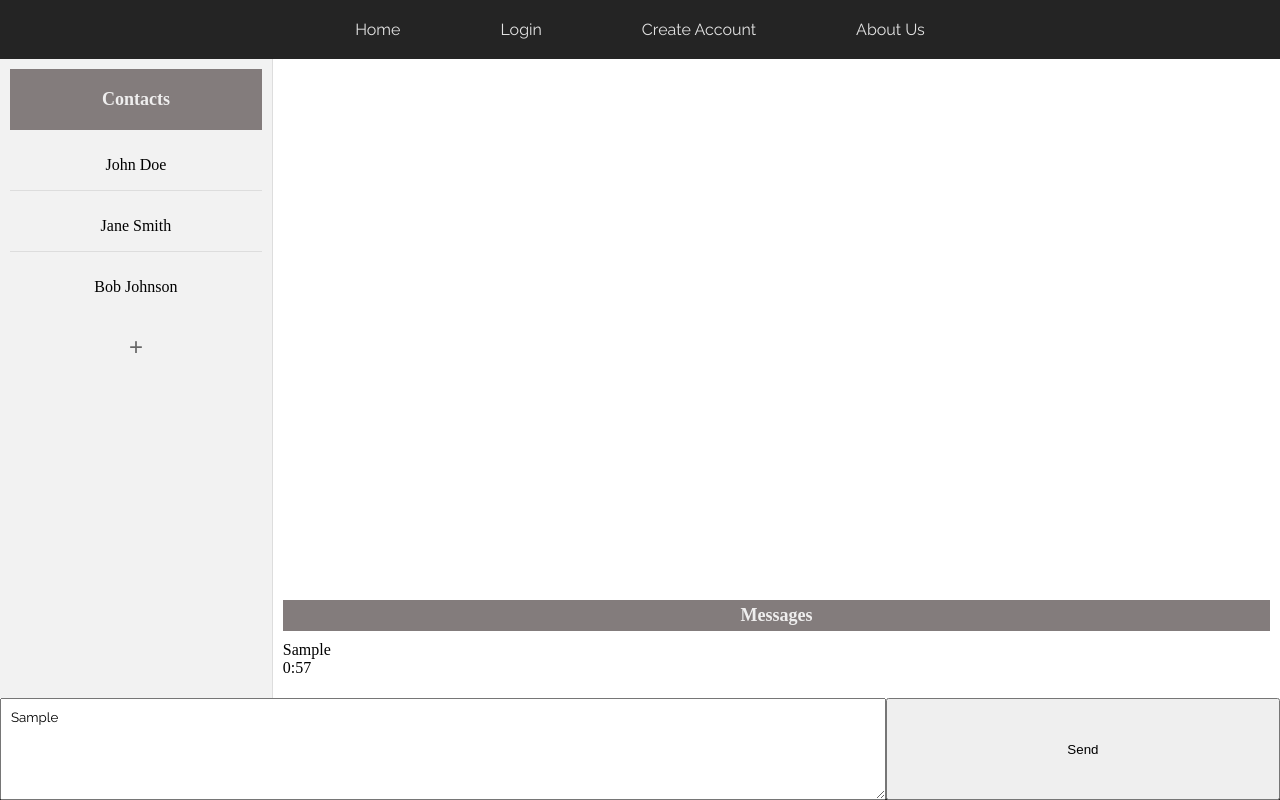
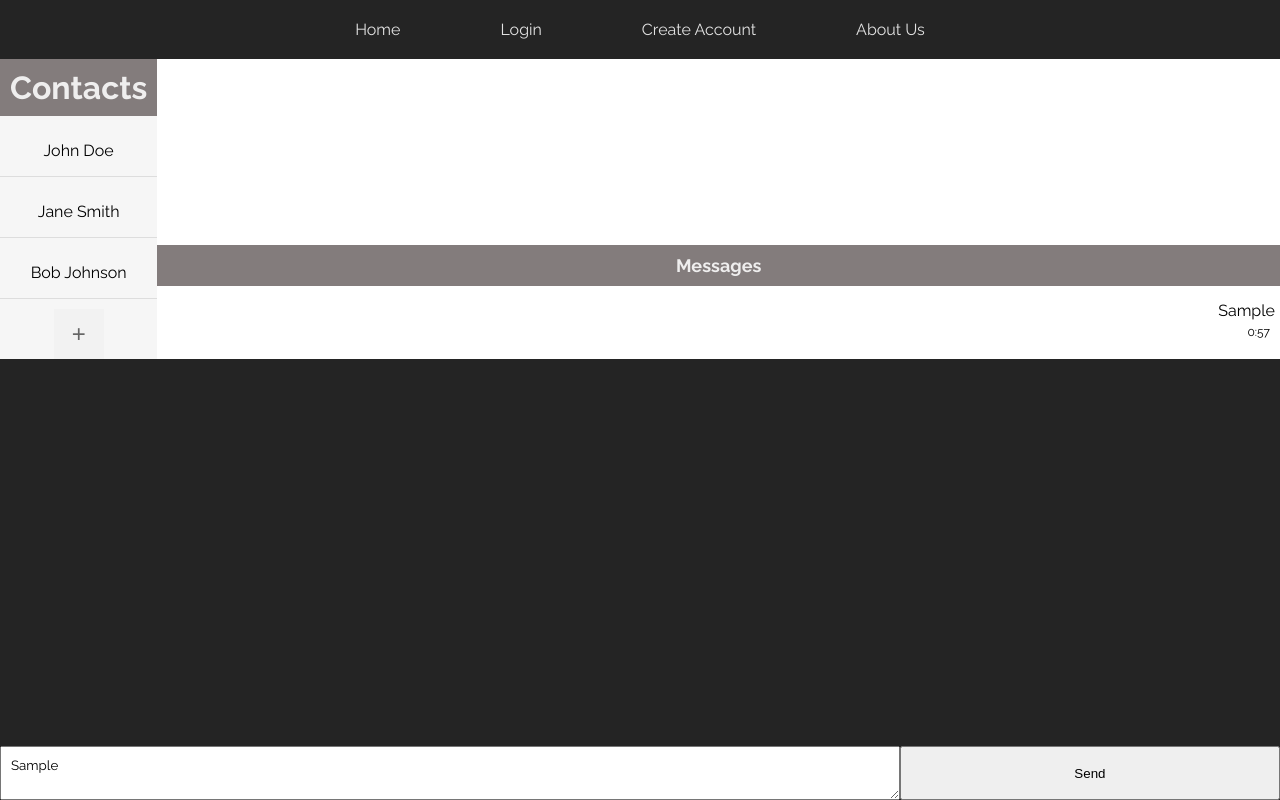
Before and after one commit to sergiogonzalezyes/Chat-Appliacation3, a React (Vite) app in the folder Chat-Application/: page /UserPage in a window 1280 px wide. Both pictures are taken after typing "Sample" into the empty fields and a click on the button "Send". Built offline with nearby package versions, Linux system fonts and the light colour scheme; no server answers.

Commit message:
updated some css

```diff
--- a/Chat-Application/src/App.css
+++ b/Chat-Application/src/App.css
@@ -1,4 +1,4 @@
- * {
+* {
     color-scheme: light dark;
     color: rgba(255, 255, 255, 0.87);
     margin: 0;
@@ -327,59 +327,51 @@ p {
 }
 /* UserPage CSS */
 
-#chatbox {
+.chatbox {
     display: flex;
-    height: 81vh;
-    width: 100wh;
+    flex-direction: row;
+    flex: 1;
 }
 
-#contacts,
-#messages {
+.contacts h1,
+.messages h1 {
+    margin: 0;
     padding: 10px;
-}
-#contacts {
-    width: 20%;
+    background-color: rgb(131, 124, 124);
+    font-family: "Raleway", sans-serif;
 }
 
-#contacts h1,
-#messages h1 {
-    margin: 0;
-    padding: 5px;
-    font-weight: bold;
-    background-color: rgb(131, 124, 124);
-}
-
-#contacts ul,
-#messages ul {
+.contacts ul,
+.messages ul {
     list-style: none;
     margin: 0;
     padding: 0;
     color: black;
+    font-family: "Raleway", sans-serif;
 }
 
-#contacts li,
-#messages li {
+.contacts li,
+.messages li {
     margin: 10px 0;
     color: black;
 }
 
-#input-form {
-    /* padding: 10px; */
-    width: 80vh;
+.input-form {
+    min-width: 100%;
 }
 
-#input-form textarea {
-    width: 80%;
-    height: 80px;
+.input-form textarea {
+    /* width: 80%; */
+    max-height: 100%;
     padding: 10px;
     /* resize: none; */
-    float: right;
+    /* float: right; */
 }
 
-#input-form button {
-    width: 50%;
-    float: right;
-    padding: 10px;
+.input-form button {
+    /* width: 50%; */
+    /* float: right; */
+    /* padding: 10px; */
     color: black;
 }
 
@@ -414,16 +406,15 @@ b {
     min-width: fit-content;
     font-family: "Raleway", sans-serif;
 }
-#chatbox {
-    display: flex;
-}
-#messagesandinputform {
-    width: 100%;
-    height: 100%;
+
+.messagesandinputform {
+    /* width: 100%;
+    height: 100%; */
 }
 .input_form {
     display: flex;
     width: 100%;
+    /* height: 100%; */
 }
 .submit_text_area {
     flex-grow: 7; /* Make the input take up 8/10 of the available space */
@@ -445,6 +436,122 @@ b {
 .user_container {
     min-width: fit-content;
 }
+
+.user_container {
+    display: flex;
+    flex-direction: row;
+    height: 100%;
+}
+
+/* .contacts {
+    display: flex;
+    flex-direction: column;
+    width: 20%;
+    background-color: #f2f2f2;
+    border-right: 1px solid #ddd;
+    height: 100%;
+} */
+
+/* .contacts h1 {
+    margin: 0;
+    padding: 20px;
+    font-size: 18px;
+    font-weight: bold;
+    text-align: center;
+} */
+
+/* .contacts ul {
+    list-style: none;
+    margin: 0;
+    padding: 0;
+} */
+
+.contacts li {
+    display: block;
+    width: 100%;
+    height: 50px;
+    line-height: 50px;
+    text-align: center;
+    border-bottom: 1px solid #ddd;
+    cursor: pointer;
+}
+
+/* .contacts li:last-child {
+    border-bottom: none;
+} */
+
+.contacts .add_user {
+    display: flex;
+    justify-content: center;
+    align-items: center;
+    width: 100%;
+    height: 50px;
+}
+
+.contacts .add_button {
+    display: block;
+    width: 50px;
+    height: 50px;
+    border: none;
+    background-color: #f2f2f2;
+    color: #666;
+    font-size: 24px;
+    cursor: pointer;
+}
+.messagesandinputform {
+    display: flex;
+    flex-direction: column-reverse;
+    /* overflow-y: scroll; */
+    width: 100%; /* Set the width to 80% to take up the remaining space */
+    background-color: #fff;
+}
+
+.messages h1 {
+    font-size: 18px;
+    font-weight: bold;
+    text-align: center;
+}
+
+/* .messages ul {
+    list-style: none;
+    margin: 0;
+    padding: 0;
+} */
+
+.messages li {
+    display: flex;
+    flex-direction: column;
+    margin-bottom: 20px;
+}
+
+.messages .username_id {
+    margin: 0;
+    font-size: 14px;
+    font-weight: bold;
+    color: #666;
+}
+
+.messages .message_time_div {
+    display: flex;
+    align-items: flex-end;
+}
+
+/* .messages .message {
+    margin: 0;
+    padding: 10px;
+    font-size: 14px;
+    background-color: #f2f2f2;
+    border-radius: 5px;
+    color: black;
+} */
+
+.messages .time {
+    margin: 0;
+    padding: 0 10px;
+    font-size: 12px;
+    color: black;
+}
+
 @media (max-width: 1000px) {
     .user_container {
         width: 100%;
@@ -542,125 +649,3 @@ b {
         width: fit-content;
     }
 }
-
-.user_container {
-    display: flex;
-    flex-direction: row;
-    height: 100%;
-  }
-
-  #chatbox {
-    display: flex;
-    flex-direction: row;
-    flex: 1;
-  }
-
-  #contacts {
-    display: flex;
-    flex-direction: column;
-    width: 20%;
-    background-color: #f2f2f2;
-    border-right: 1px solid #ddd;
-    height: 100%;
-  }
-
-  #contacts h1 {
-    margin: 0;
-    padding: 20px;
-    font-size: 18px;
-    font-weight: bold;
-    text-align: center;
-  }
-
-  #contacts ul {
-    list-style: none;
-    margin: 0;
-    padding: 0;
-  }
-
-  #contacts li {
-    display: block;
-    width: 100%;
-    height: 50px;
-    line-height: 50px;
-    text-align: center;
-    border-bottom: 1px solid #ddd;
-    cursor: pointer;
-  }
-
-  #contacts li:last-child {
-    border-bottom: none;
-  }
-
-  #contacts .add_user {
-    display: flex;
-    justify-content: center;
-    align-items: center;
-    width: 100%;
-    height: 50px;
-  }
-
-  #contacts .add_button {
-    display: block;
-    width: 50px;
-    height: 50px;
-    border: none;
-    background-color: #f2f2f2;
-    color: #666;
-    font-size: 24px;
-    cursor: pointer;
-  }
-
-  #messagesandinputform {
-    display: flex;
-    flex-direction: column-reverse;
-    overflow-y: scroll;
-    width: 80%;  /* Set the width to 80% to take up the remaining space */
-    background-color: #fff;
-  }
-
-  #messages h1 {
-    font-size: 18px;
-    font-weight: bold;
-    text-align: center;
-  }
-
-  #messages ul {
-    list-style: none;
-    margin: 0;
-    padding: 0;
-  }
-
-  #messages li {
-    display: flex;
-    flex-direction: column;
-    margin-bottom: 20px;
-  }
-
-  #messages .username_id {
-    margin: 0;
-    font-size: 14px;
-    font-weight: bold;
-    color: #666;
-  }
-
-  #messages .message_time_div {
-    display: flex;
-    align-items: flex-end;
-  }
-
-  #messages .message {
-    margin: 0;
-    padding: 10px;
-    font-size: 14px;
-    background-color: #f2f2f2;
-    border-radius: 5px;
-    color: black;
-  }
-
-  #messages .time {
-    margin: 0;
-    padding: 0 10px;
-    font-size: 12px;
-    color: black;
-  }
--- a/Chat-Application/src/pages/UserPage.jsx
+++ b/Chat-Application/src/pages/UserPage.jsx
@@ -64,8 +64,8 @@ export const UserPage = () => {
 
   return(
     <div className="user_container">
-    <div id="chatbox">
-      <div id="contacts">
+    <div className="chatbox">
+      <div className="contacts">
         <h1>Contacts</h1>
         <ul>
           <li>John Doe</li>
@@ -76,32 +76,32 @@ export const UserPage = () => {
           <button className="add_button">+</button>
         </div>
       </div>
-      <div id="messagesandinputform">
+      <div className="messagesandinputform">
       <ScrollToBottom className="message.container.number2">
-      <div id="messages">
+      <div className="messages">
         <h1>Messages</h1>
         <ul>
         {savedMessage.map((value,key) => {
         return (
-          <li key={key}>
+          <li key={key} className="message_time_div">
             <p>{value.username}</p>
-            <p>{value.message}</p>
-            <p>{value.time}</p>
+            <p className="message">{value.message}</p>
+            <p className="time">{value.time}</p>
           </li>
         )
        })}
         </ul>
       </div>
       </ScrollToBottom>
-      <div >
-        <div id="input-form" ref={formRef}>
+
+        <div className="input-form" ref={formRef}>
           <div className="input-container">
           <div  className="input_form">
           <textarea onChange={(e) => {setmessages(e.target.value)}} className="submit_text_area"  placeholder="Enter a message"    onKeyPress={(event) => {
                         event.key === "Enter" && messagesArr();
                     }}></textarea>
           <button className="submit_button" type="button" onClick={messagesArr}>Send</button>
-          </div>
+
           </div>
         </div>
       </div>
```
